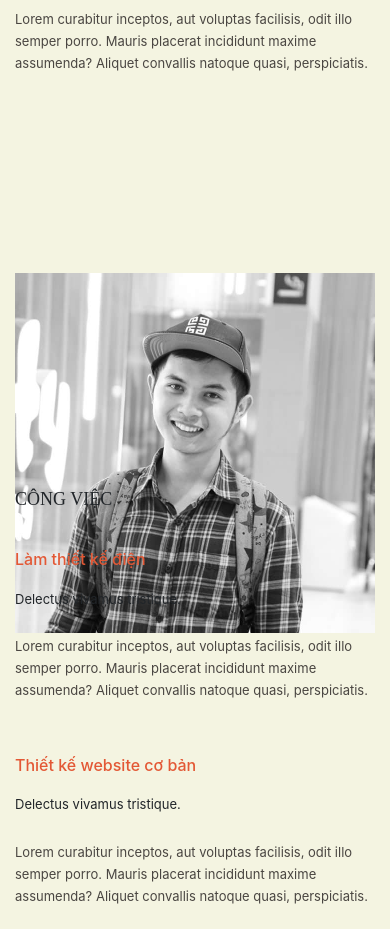
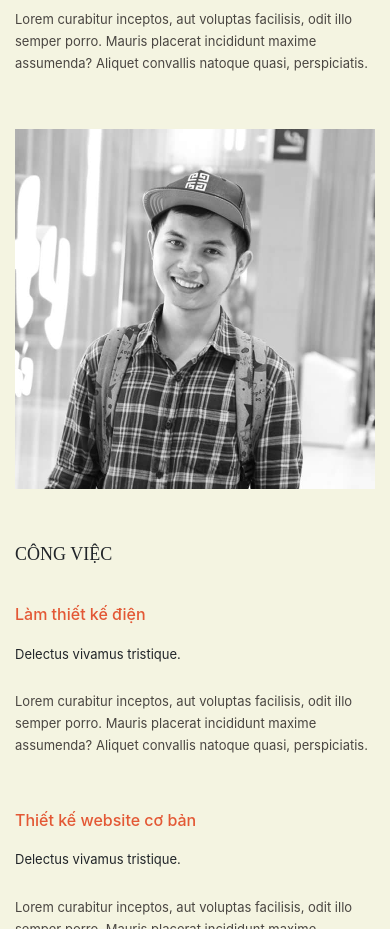
Before and after one commit to caosyky/caosyky.github.io, a plain HTML site: page index.html in a window 390 px wide. Shown: the part 1780-2709 px from the top of the page. Drawn offline with nearby package versions, Linux system fonts and the light colour scheme.

Commit message:
fix for mobile

```diff
--- a/1.css
+++ b/1.css
@@ -228,7 +228,10 @@ a.navbar-brand {
 }
 
 .edu img {
-    transform: translateY(-10%);
+    transform: unset;
+    position: unset;
+    top: unset;
+    margin-bottom: 55px;
 }
 
 a.hirebutton.btn.btn-primary {
```
